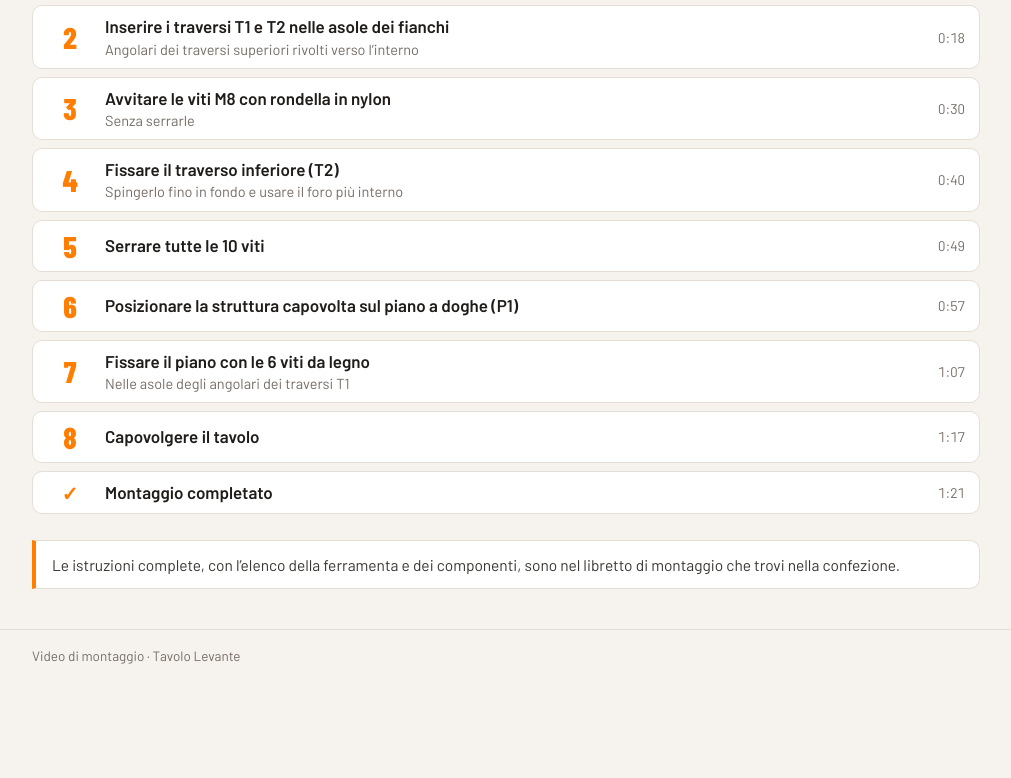
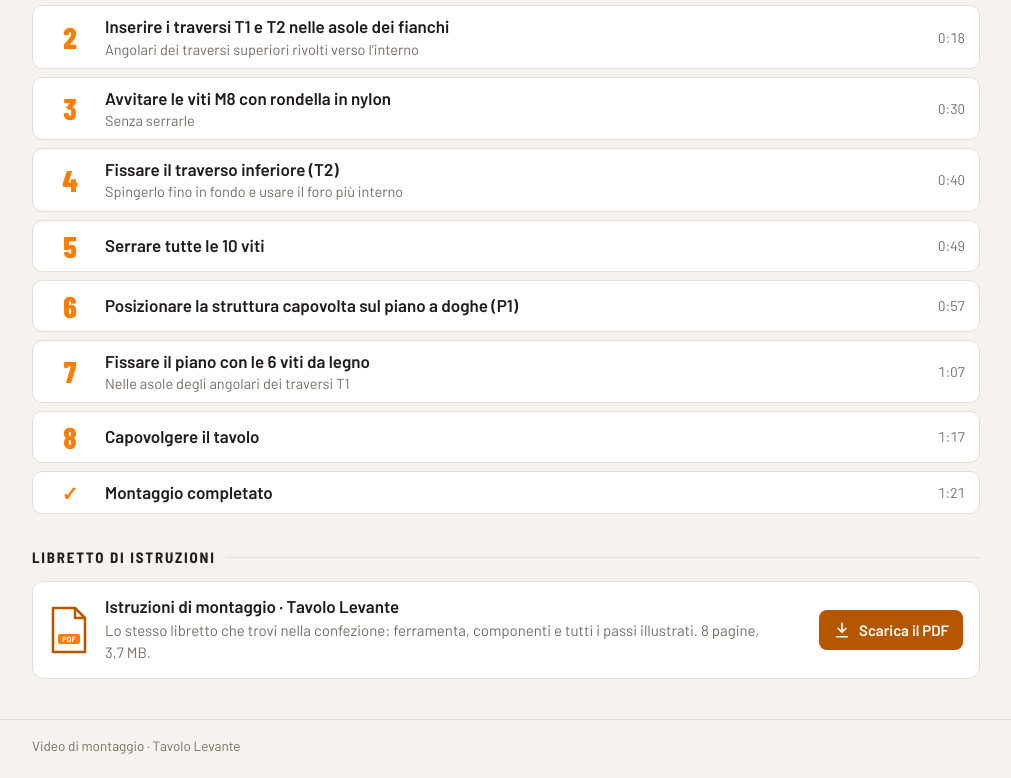
Before and after one commit to istruzioni-montaggio/istruzioni-montaggio.github.io, a plain HTML site: page levante/index.html in a window 1280 px wide. Shown: the part 1007-1785 px from the top of the page, without its empty margins (134-1145 px from the left). Before the commit the page ends 1696 px from the top, so only its background shows below. Drawn offline with Linux system fonts and the light colour scheme.

Commit message:
Libretto di istruzioni PDF scaricabile dalla pagina del Tavolo Levante
Co-Authored-By: Claude Opus 5.5 <noreply@anthropic.com>
Claude-Session: https://claude.ai/code/session_01LJyUG9Wj6mnTq3wUtGhfzZ

```diff
--- a/assets/style.css
+++ b/assets/style.css
@@ -96,6 +96,19 @@ h2::after { content: ""; flex: 1; height: 1px; background: var(--line); }
   border-radius: 0 10px 10px 0; padding: 12px 16px; font-size: 15.5px;
 }
 
+/* libretto PDF */
+.doc {
+  display: grid; grid-template-columns: auto 1fr auto; gap: 14px 16px; align-items: center;
+  background: #fff; border: 1px solid var(--line); border-radius: 12px; padding: 14px 16px;
+}
+.doc-ico { width: 40px; height: 48px; }
+.doc-txt b { display: block; color: var(--ink); font-weight: 600; line-height: 1.25; }
+.doc-txt span { display: block; color: var(--muted); font-size: 15px; margin-top: 2px; }
+@media (max-width: 560px) {
+  .doc { grid-template-columns: auto 1fr; }
+  .doc .btn { grid-column: 1 / -1; justify-content: center; }
+}
+
 /* elenco dei video (pagina iniziale) */
 .cards { display: grid; gap: 16px; grid-template-columns: repeat(auto-fill, minmax(280px, 1fr)); }
 .card {
--- a/levante/index.html
+++ b/levante/index.html
@@ -4,7 +4,7 @@
 <meta charset="utf-8">
 <meta name="viewport" content="width=device-width, initial-scale=1">
 <title>Tavolo Levante – Video di montaggio</title>
-<meta name="description" content="Video di montaggio del Tavolo Levante: tutti i passi, dalla struttura in alluminio al fissaggio del piano a doghe.">
+<meta name="description" content="Video di montaggio e libretto di istruzioni del Tavolo Levante: tutti i passi, dalla struttura in alluminio al fissaggio del piano a doghe.">
 <meta name="theme-color" content="#dbd3cb">
 <meta property="og:type" content="video.other">
 <meta property="og:title" content="Tavolo Levante – Video di montaggio">
@@ -54,7 +54,15 @@
       <li><button data-t="81"><span class="n ico">✓</span><span class="t">Montaggio completato</span><span class="time">1:21</span></button></li>
     </ol>
 
-    <p class="note">Le istruzioni complete, con l’elenco della ferramenta e dei componenti, sono nel libretto di montaggio che trovi nella confezione.</p>
+    <h2>Libretto di istruzioni</h2>
+    <div class="doc">
+      <svg class="doc-ico" viewBox="0 0 40 48" aria-hidden="true"><path d="M4 2h22l10 10v34H4z" fill="#fff" stroke="#b45700" stroke-width="2.5" stroke-linejoin="round"/><path d="M26 2v10h10" fill="none" stroke="#b45700" stroke-width="2.5" stroke-linejoin="round"/><rect x="9" y="28" width="22" height="10" rx="2" fill="#ff7e00"/><text x="20" y="35.6" text-anchor="middle" font-family="Barlow, sans-serif" font-weight="700" font-size="7.5" fill="#fff">PDF</text></svg>
+      <div class="doc-txt"><b>Istruzioni di montaggio · Tavolo Levante</b><span>Lo stesso libretto che trovi nella confezione: ferramenta, componenti e tutti i passi illustrati. 8&nbsp;pagine, 3,7&nbsp;MB.</span></div>
+      <a class="btn" href="libretto-tavolo-levante.pdf" download="Istruzioni_Montaggio_Tavolo_Levante.pdf">
+        <svg viewBox="0 0 24 24" fill="none" stroke="currentColor" stroke-width="2.2" stroke-linecap="round" stroke-linejoin="round" aria-hidden="true"><path d="M12 3v12M7 10l5 5 5-5M5 21h14"/></svg>
+        Scarica il PDF
+      </a>
+    </div>
   </div>
 </main>
 
```
Also changed, not shown: index.html (+3 -3 lines), 2 other files.
